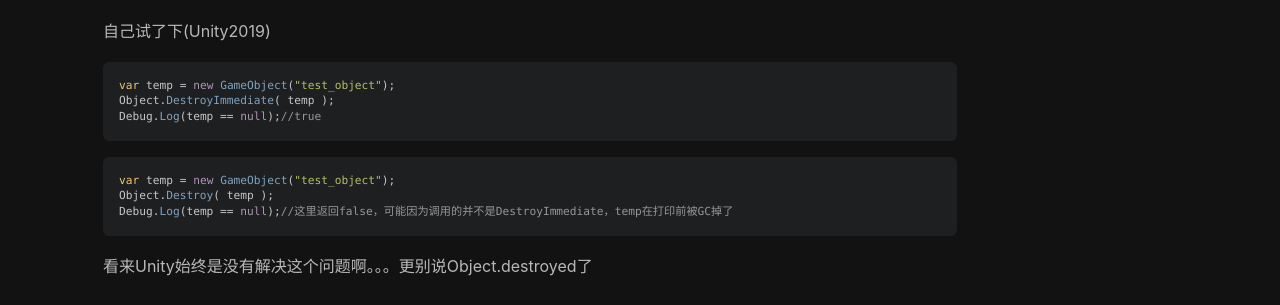
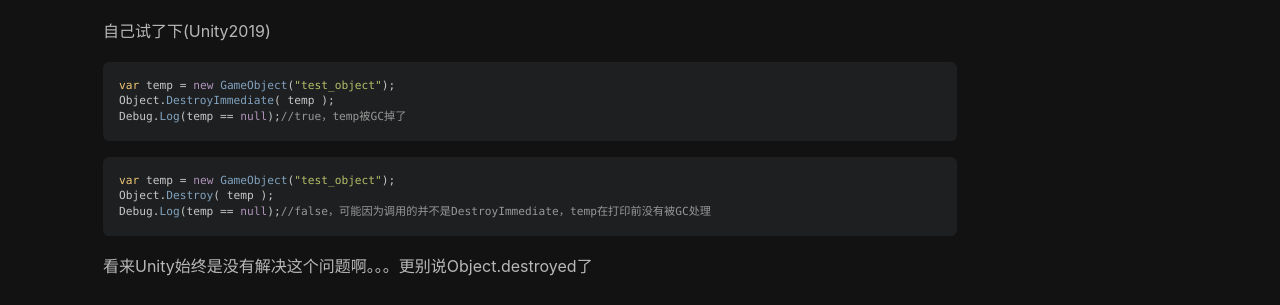
Before and after one commit to S0nrEir/S0nrEir.github.io, a Jekyll site: the page built from _posts/2023-03-03-[译]Unity博客《custom == operator,should we keep it》.md, in a window 1280 px wide and 900 px high, scrolled down 4476 px. Shown: the part 302-607 px from the top of the window. Built offline with Jekyll 4.4.1, drawn with Linux system fonts in a browser that asks for light colours; nearby versions of some CDN libraries.

Commit message:
修改代码错误

`````diff
--- a/_posts/2023-03-03-[译]Unity博客《custom == operator,should we keep it》.md
+++ b/_posts/2023-03-03-[译]Unity博客《custom == operator,should we keep it》.md
@@ -119,13 +119,13 @@ Turns out two of our own engineers missed that the null check was more expensive
 ```c#
 var temp = new GameObject("test_object");
 Object.DestroyImmediate( temp );
-Debug.Log(temp == null);//true
+Debug.Log(temp == null);//true，temp被GC掉了
 ```
 
 ````c#
 var temp = new GameObject("test_object");
 Object.Destroy( temp );
-Debug.Log(temp == null);//这里返回false，可能因为调用的并不是DestroyImmediate，temp在打印前被GC掉了
+Debug.Log(temp == null);//false，可能因为调用的并不是DestroyImmediate，temp在打印前没有被GC处理
 ````
 
 看来Unity始终是没有解决这个问题啊。。。更别说Object.destroyed了
`````
